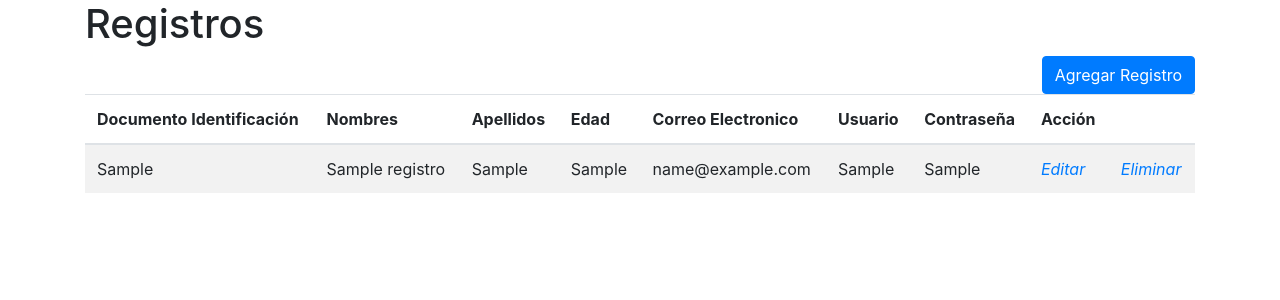
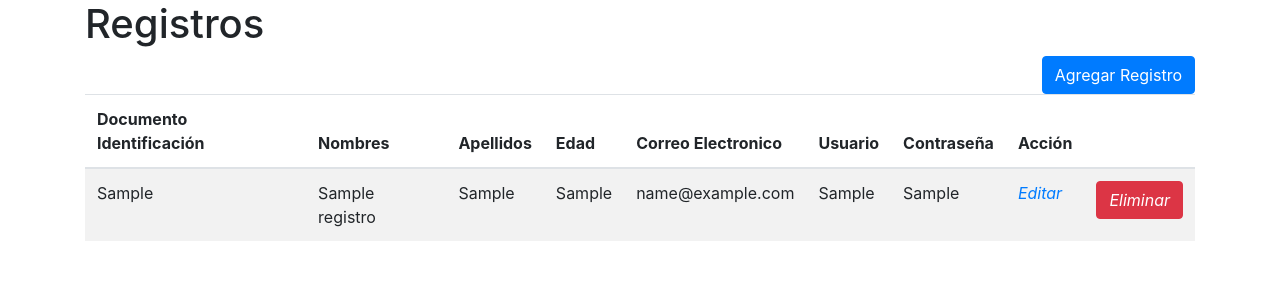
Before and after one commit to Andxws/Script, a PHP site: page /registros/index.php in a window 1280 px wide. Shown: the top 300 px of the page. Run offline with PHP 8.4, Linux system fonts and the light colour scheme; tables that the repository leaves empty or names only in its code hold one stand-in row (values such as "Sample post"); data that the repository does not hold is empty.

Commit message:
Final
Se corrigen errores - Funcional

```diff
--- a/Pagina Web/scriptnow/registros/controller/registroController.php
+++ b/Pagina Web/scriptnow/registros/controller/registroController.php
@@ -85,17 +85,23 @@ class registroController
     }
     public function update()
     {
+        // Obtener los valores del formulario
         $id = $_POST['id'];
         $documento_identidad = $_POST['documento_identidad'];
         $nombre = $_POST['nombre'];
-        // Obtener los valores restantes de los campos del formulario
-        // Similarmente como hiciste con documento_identidad y nombre
+        $apellido = $_POST['apellido'];
+        $email = $_POST['email'];
+        $usuario = $_POST['usuario'];
+        $contrasena = $_POST['contrasena'];
 
         // Preparar los datos actualizados
         $data = [
             "documento_identidad" => $documento_identidad,
             "nombre" => $nombre,
-            // Resto de los campos
+            "apellido" => $apellido,
+            "email" => $email,
+            "usuario" => $usuario,
+            "contrasena" => $contrasena
         ];
 
         // Construir la condición para la actualización
@@ -108,11 +114,12 @@ class registroController
         header("location: index.php");
     }
 
+
     public function eliminar()
     {
         // Verificar si se proporcionó un ID para eliminar
-        if (isset($_REQUEST['id'])) {
-            $id = $_REQUEST['id'];
+        if (isset($_GET['id'])) { // Cambio $_REQUEST a $_GET
+            $id = $_GET['id']; // Cambio $_REQUEST a $_GET
 
             // Construir la condición para la eliminación
             $condicion = "id=" . $id;
--- a/Pagina Web/scriptnow/registros/views/index.php
+++ b/Pagina Web/scriptnow/registros/views/index.php
@@ -46,7 +46,8 @@
                             <td><?php echo $registro["contrasena"]; ?></td>
 
                             <td><i class="glyphicon glyphicon-edit"><a href="?m=editar&id=<?php echo $registro["id"]; ?>"> Editar</a></i></td>
-                            <td><i class="glyphicon glyphicon-remove"><a data-toggle="modal" data-target="#eliminarpersona" href="?m=eliminar&id=<?php echo $registro["id"]; ?>"> Eliminar</a></i></td>
+                            <td><i class="glyphicon glyphicon-remove"><a href="?m=eliminar&id=<?php echo $registro['id']; ?>" class="btn btn-danger" onclick="return confirm('¿Estás seguro de que quieres eliminar este registro?')">Eliminar</a></i></td>
+
                         </tr>
                         <?php require_once("modal.php"); ?>
                     <?php endforeach; ?>
--- a/Pagina Web/scriptnow/registros/views/modal.php
+++ b/Pagina Web/scriptnow/registros/views/modal.php
@@ -1,7 +1,7 @@
 <!-- Modal -->
 
 <form action="">
-  <div class="modal fade" id="eliminarpersona " tabindex="-1" aria-labelledby="exampleModalLabel" aria-hidden="true">
+<div class="modal fade" id="eliminarpersona" tabindex="-1" aria-labelledby="exampleModalLabel" aria-hidden="true">
     <div class="modal-dialog">
       <div class="modal-content">
         <div class="modal-header">
@@ -20,7 +20,7 @@
 
         <div class="modal-footer">
           <button type="submit" class="btn btn-secondary" data-dismiss="modal">Cancelar</button>
-          <button type="submit" class="btn btn-primary">Eliminar</button>
+          <button type="button" class="btn btn-primary" id="btnEliminar">Eliminar</button>
         </div>
       </div>
     </div>
```
